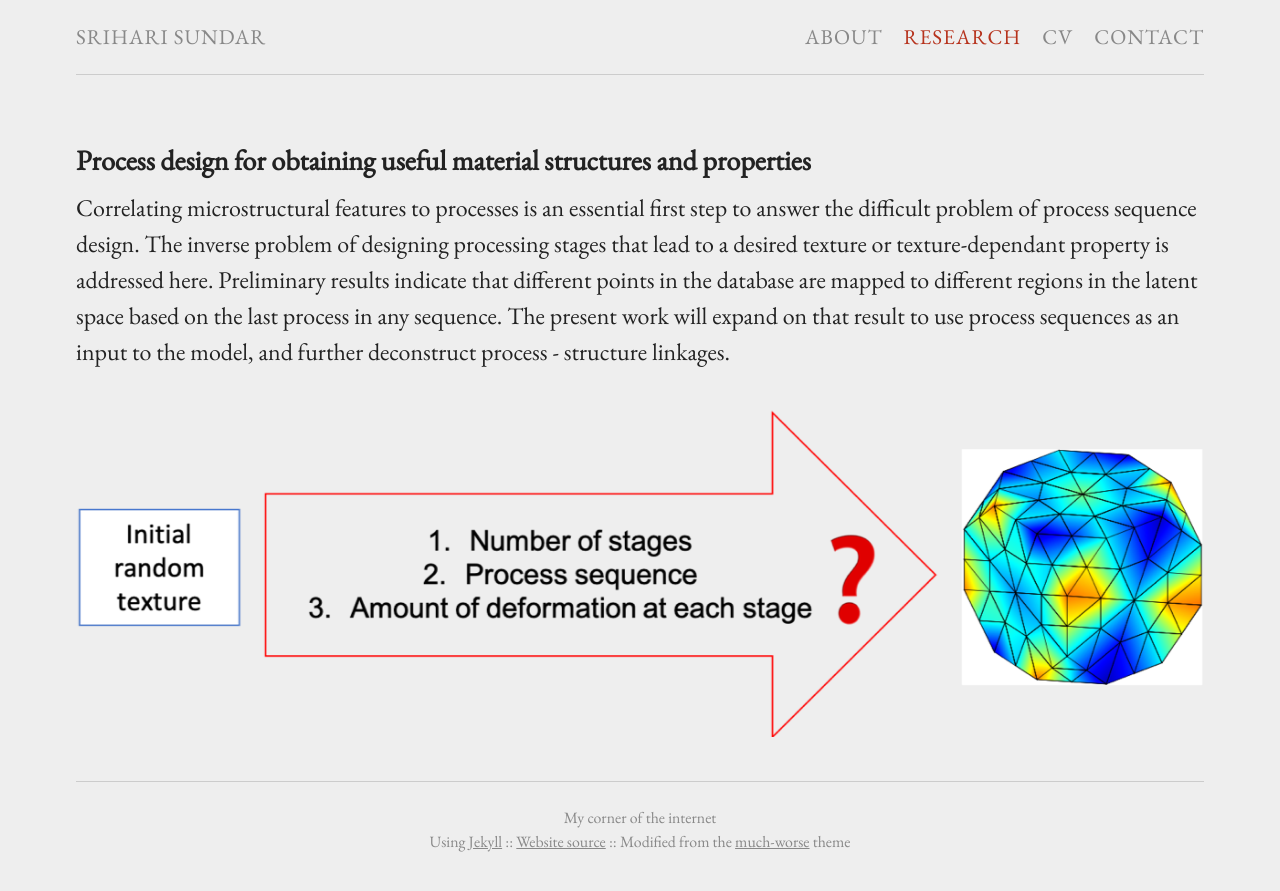
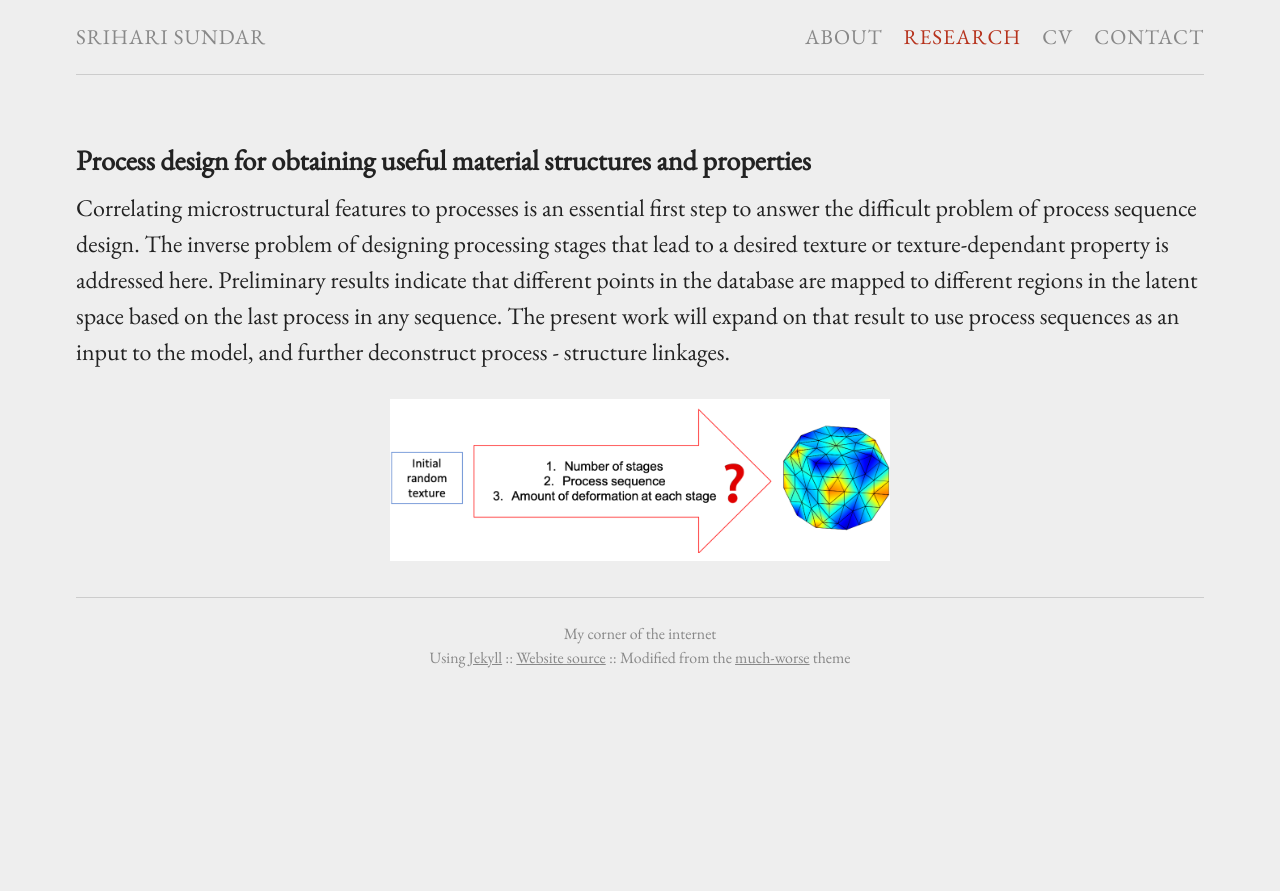
Before and after one commit to sriharisundar/sriharisundar.github.io, a Jekyll site: the page built from research.md, in a window 1280 px wide. Shown: the top 891 px of the page. Built offline with Jekyll 4.4.1, drawn with Linux system fonts in a browser that asks for light colours.

Commit message:
Modify image background color and size

```diff
--- a/_includes/image.html
+++ b/_includes/image.html
@@ -1,9 +1,9 @@
 <div class="captioned-img align{{include.align}}">
     <a href="{{ include.url }}">
     {% if include.width %}
-    <img src="{{ include.url }}" width="{{ include.width }}" />
+    <img src="{{ include.url }}" width="{{ include.width }}" style="background-color:white;" />
     {% else if include.height %}
-    <img src="{{ include.url }}" height="{{ include.height }}" />
+    <img src="{{ include.url }}" height="{{ include.height }}" style="background-color:white;"/>
     {% else %}
     <img src="{{ include.url }}" />
     {% endif %}</a>{% if include.caption %}{{ include.caption }}{% endif %}
--- a/research.md
+++ b/research.md
@@ -9,4 +9,4 @@ group: "navigation"
 
 Correlating microstructural features to processes is an essential first step to answer the difficult problem of process sequence design. The inverse problem of designing processing stages that lead to a desired texture or texture-dependant property is addressed here. Preliminary results indicate that different points in the database are mapped to different regions in the latent space based on the last process in any sequence. The present work will expand on that result to use process sequences as an input to the model, and further deconstruct process - structure linkages.
 
-{% include image.html url="/images/processdesign.png" align="center" %}
+{% include image.html url="/images/processdesign.png" width="500px" align="center" %}
```
